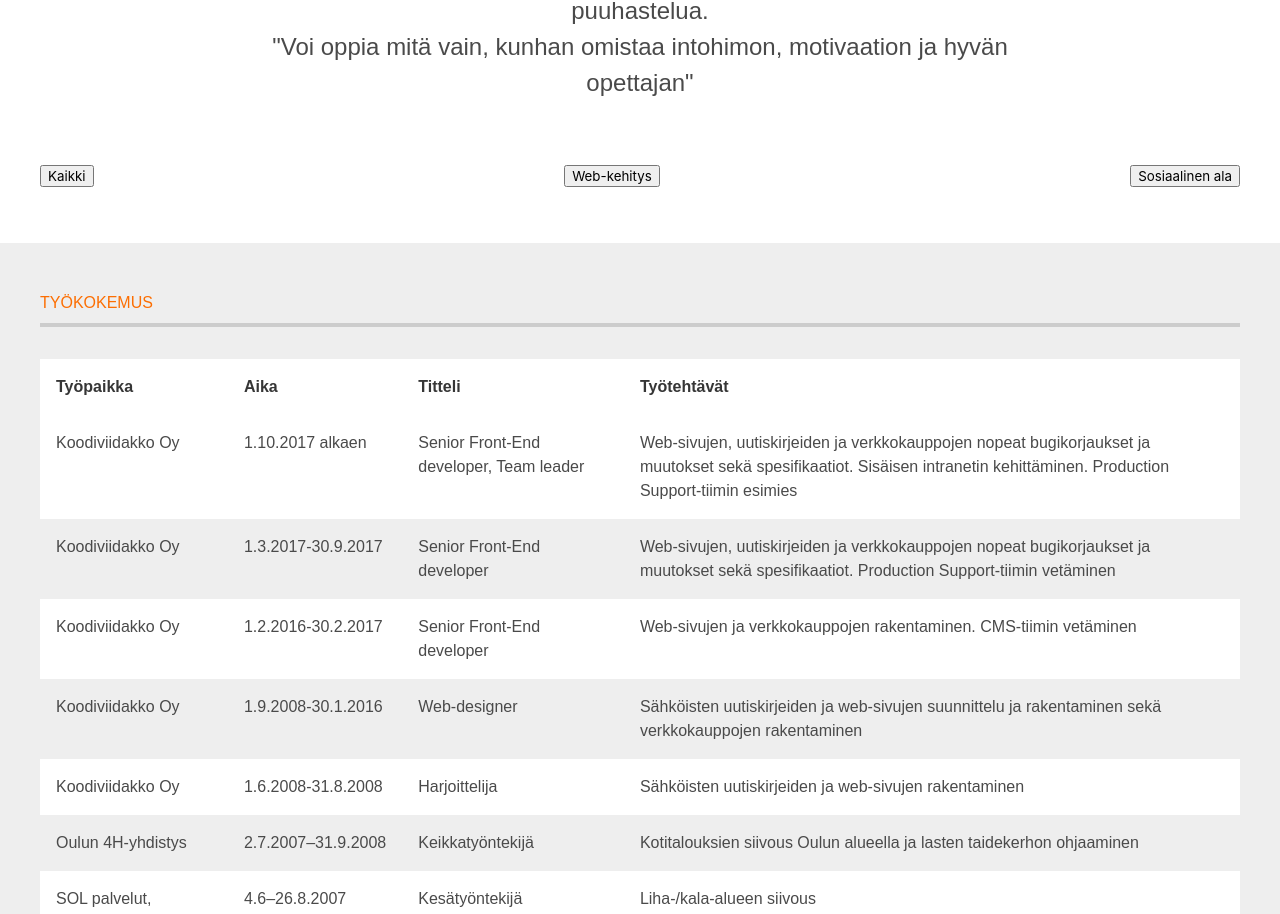
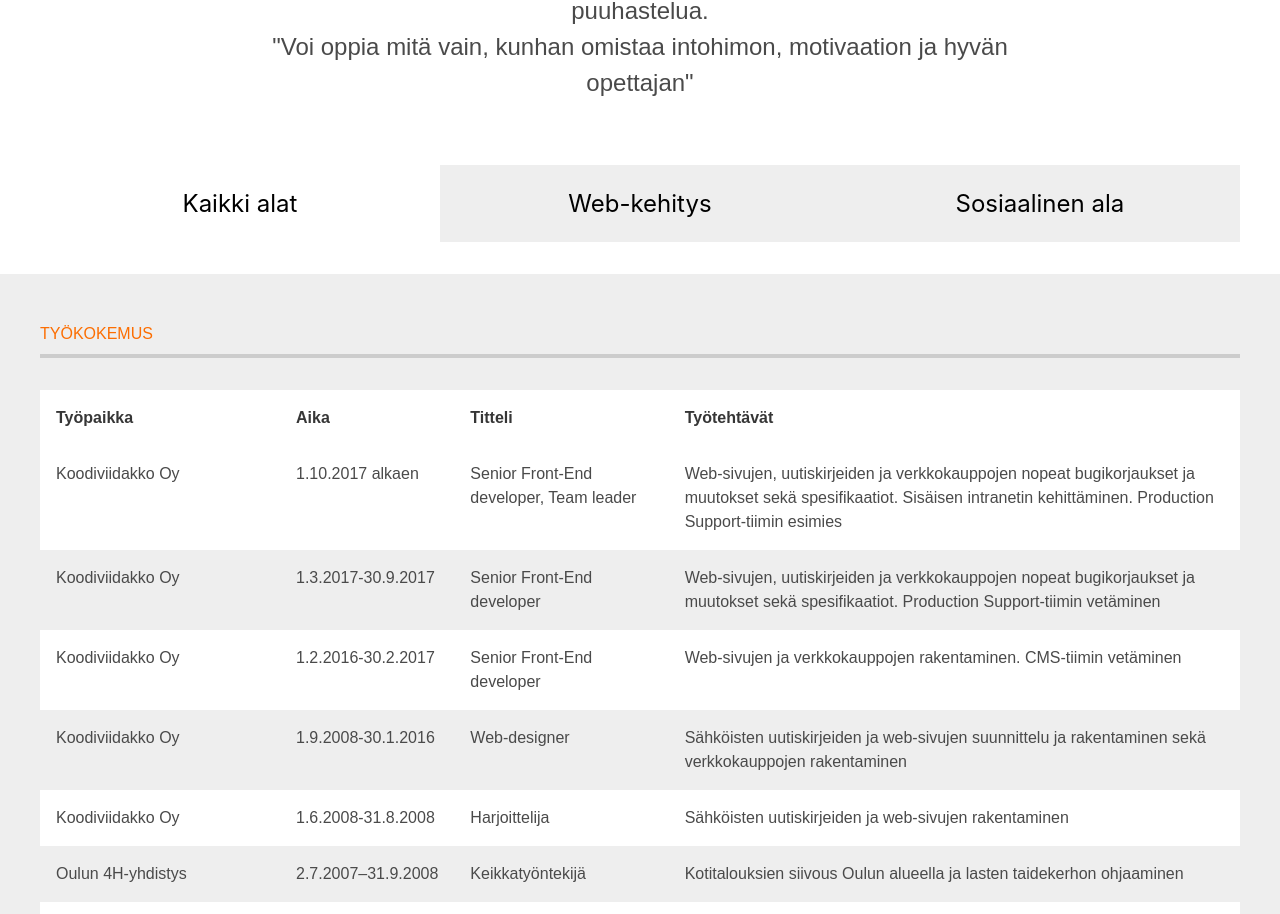
Before and after one commit to lellu/elisatervonencom, a Nuxt app: page / in a window 1280 px wide. Shown: the part 769-1683 px from the top of the page. Built offline with nearby package versions, Linux system fonts and the light colour scheme.

Commit message:
Filter layouts

```diff
--- a/assets/scss/general.scss
+++ b/assets/scss/general.scss
@@ -77,6 +77,10 @@ table {
   td {
     padding: 1rem;
 
+    &:first-child {
+      width: 20%;
+    }
+
     @media only screen and (max-width: 768px) {
       display: block;
       width: 100%;
--- a/components/Filters.vue
+++ b/components/Filters.vue
@@ -1,19 +1,46 @@
 <template>
-  <section class="tabs">
-    <button @click="$emit('filter-changed', 'all')">Kaikki</button>
-    <button @click="$emit('filter-changed', 'web')">Web-kehitys</button>
-    <button @click="$emit('filter-changed', 'other')">Sosiaalinen ala</button>
-    <!--<li><a href="" class="js-toggle-type" data-type="work">Web-kehitys</a></li>
-    <li><a href="" class="js-toggle-type" data-type="other">Sosiaalinen ala</a></li>-->
+  <section>
+    <div class="filters">
+      <button :class="{ active: filter == 'all' }" @click="onFilterChanged('all')">Kaikki alat</button>
+      <button :class="{ active: filter == 'web' }" @click="onFilterChanged('web')">Web-kehitys</button>
+      <button :class="{ active: filter == 'other' }" @click="onFilterChanged('other')">Sosiaalinen ala</button>
+    </div>
   </section>
 </template>
 
 <script>
 export default {
-
+  data: function () {
+    return {
+      filter: 'all'
+    }
+  },
+  methods: {
+    onFilterChanged: function (type) {
+      this.filter = type;
+      this.$emit('filter-changed', type);
+    }
+  }
 }
 </script>
 
 <style lang="scss">
+@import 'assets/scss/colors.scss';
 
+.filters {
+  display: flex;
+
+  button {
+    padding: 1.5rem;
+    width: 33.33%;
+    border: none;
+    background-color: $graybg;
+    font-size: 1.5rem;
+    outline: none;
+
+    &.active {
+      background-color: $white;
+    }
+  }
+}
 </style>
```
